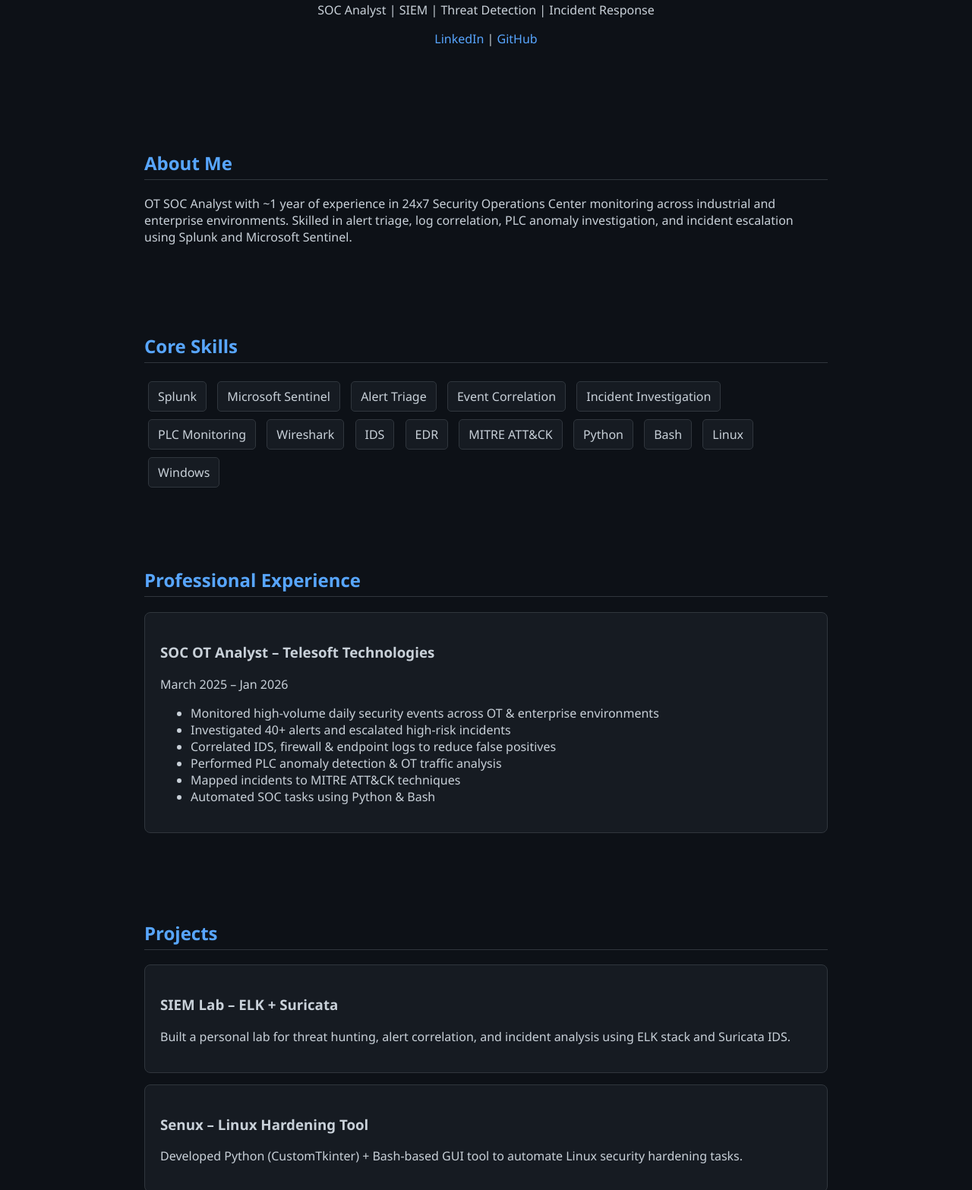
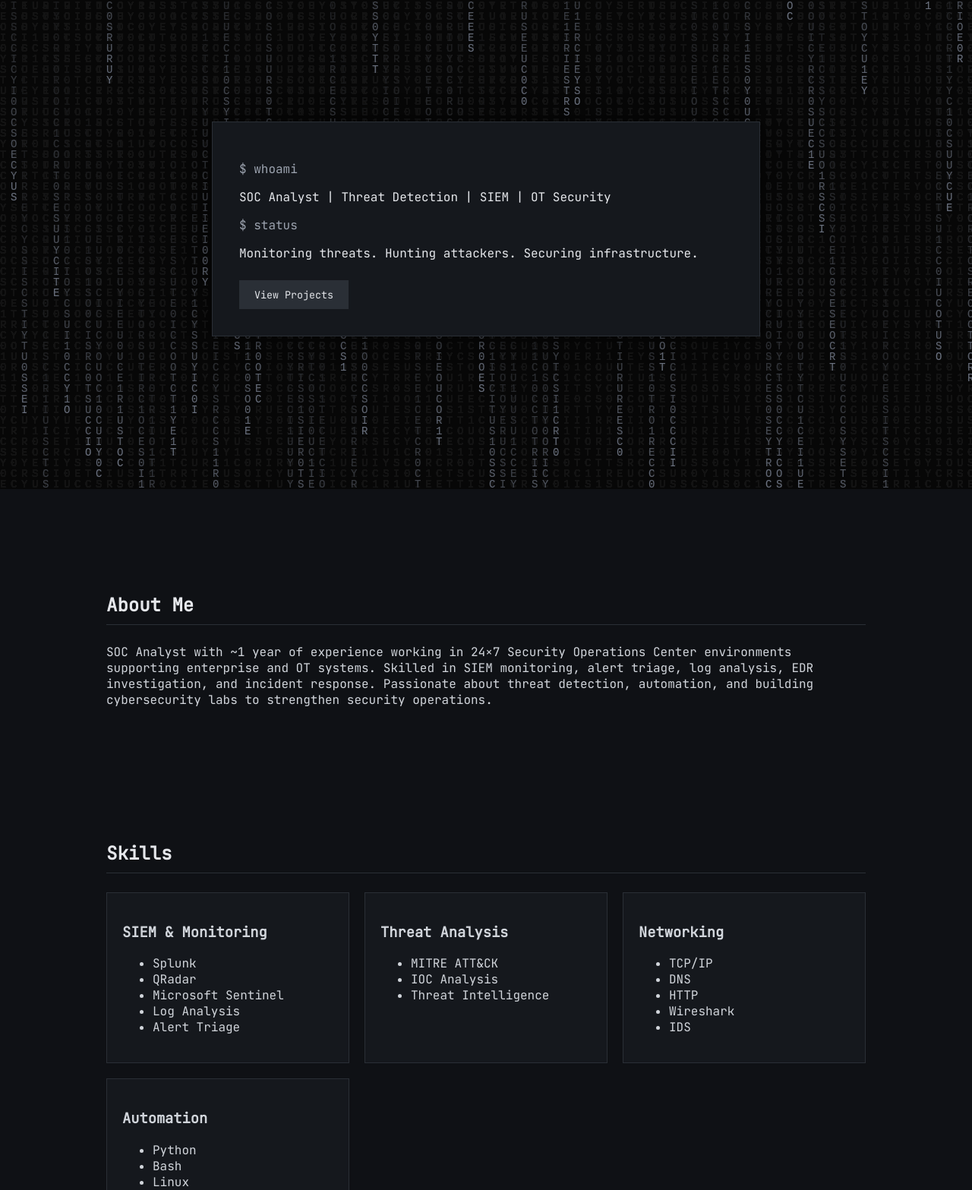
Before and after one commit to GunaseelanC/gunaseelanc.github.io, a plain HTML site: page index.html in a window 1280 px wide. Shown: the part 156-1723 px from the top of the page at 76% size. Drawn offline with Linux system fonts and the light colour scheme.

Commit message:
Update index.html

```diff
--- a/index.html
+++ b/index.html
@@ -1,169 +1,362 @@
 <!DOCTYPE html>
+
 <html lang="en">
 <head>
 <meta charset="UTF-8">
+<meta name="viewport" content="width=device-width, initial-scale=1.0">
 <title>Gunaseelan C | SOC Analyst</title>
-    <meta name="viewport" content="width=device-width, initial-scale=1.0">
+
+<link href="https://fonts.googleapis.com/css2?family=JetBrains+Mono&display=swap" rel="stylesheet">
 
 <style>
-        body {
-            margin: 0;
-            font-family: 'Segoe UI', sans-serif;
-            background-color: #0d1117;
-            color: #c9d1d9;
+
+body{
+background:#0f1115;
+color:#d1d5db;
+font-family:'JetBrains Mono', monospace;
+margin:0;
+scroll-behavior:smooth;
 }
 
-        header {
-            text-align: center;
-            padding: 60px 20px;
+/* HEADER */
+
+header{
+display:flex;
+justify-content:space-between;
+align-items:center;
+padding:20px 40px;
+border-bottom:1px solid #2a2f36;
+background:#111418;
 }
 
-        h1 {
-            font-size: 40px;
-            color: #58a6ff;
-            margin-bottom: 10px;
+.logo{
+font-size:20px;
+font-weight:600;
+color:#e5e7eb;
 }
 
-        h2 {
-            color: #58a6ff;
-            border-bottom: 1px solid #30363d;
-            padding-bottom: 5px;
+nav a{
+color:#9ca3af;
+margin-left:25px;
+text-decoration:none;
+font-size:14px;
 }
 
-        section {
-            max-width: 900px;
-            margin: auto;
-            padding: 40px 20px;
+nav a:hover{
+color:#e5e7eb;
 }
 
-        .skills span {
-            display: inline-block;
-            background: #161b22;
-            padding: 8px 12px;
-            margin: 5px;
-            border-radius: 5px;
-            border: 1px solid #30363d;
+/* HERO */
+
+.hero{
+height:80vh;
+display:flex;
+justify-content:center;
+align-items:center;
+text-align:left;
 }
 
-        .card {
-            background: #161b22;
-            padding: 20px;
-            margin: 15px 0;
-            border-radius: 8px;
-            border: 1px solid #30363d;
+.terminal{
+border:1px solid #2a2f36;
+padding:35px;
+width:650px;
+background:#15181d;
+box-shadow:0 0 25px rgba(0,0,0,0.6);
 }
 
-        a {
-            color: #58a6ff;
-            text-decoration: none;
+.cmd{
+color:#9ca3af;
 }
 
-        footer {
-            text-align: center;
-            padding: 20px;
-            border-top: 1px solid #30363d;
+.output{
+color:#e5e7eb;
+margin-bottom:10px;
 }
 
-        button {
-            background: #238636;
-            border: none;
-            padding: 10px 15px;
-            color: white;
-            border-radius: 5px;
-            cursor: pointer;
+button{
+margin-top:15px;
+padding:10px 20px;
+background:#2a2f36;
+border:none;
+color:#e5e7eb;
+cursor:pointer;
+font-family:'JetBrains Mono', monospace;
 }
 
-        button:hover {
-            background: #2ea043;
+button:hover{
+background:#3a4048;
 }
+
+/* SECTIONS */
+
+section{
+padding:70px 40px;
+max-width:1000px;
+margin:auto;
+}
+
+h2{
+border-bottom:1px solid #2a2f36;
+padding-bottom:10px;
+margin-bottom:25px;
+color:#e5e7eb;
+}
+
+/* SKILLS */
+
+.skills-grid{
+display:grid;
+grid-template-columns:repeat(auto-fit,minmax(250px,1fr));
+gap:20px;
+}
+
+.card{
+border:1px solid #2a2f36;
+padding:20px;
+background:#15181d;
+transition:0.3s;
+}
+
+.card:hover{
+border-color:#4b5563;
+}
+
+/* PROJECTS */
+
+.project{
+border:1px solid #2a2f36;
+padding:20px;
+background:#15181d;
+margin-top:20px;
+transition:0.3s;
+}
+
+.project:hover{
+border-color:#4b5563;
+}
+
+/* CONTACT */
+
+#contact p{
+margin:10px 0;
+color:#9ca3af;
+}
+
+/* FOOTER */
+
+footer{
+text-align:center;
+padding:20px;
+border-top:1px solid #2a2f36;
+margin-top:40px;
+background:#111418;
+color:#6b7280;
+}
+
+/* MATRIX BACKGROUND */
+
+canvas{
+position:fixed;
+top:0;
+left:0;
+z-index:-1;
+}
+
 </style>
+
 </head>
 
 <body>
 
+<canvas id="matrix"></canvas>
+
 <header>
-    <h1>Gunaseelan C</h1>
-    <p>SOC Analyst | SIEM | Threat Detection | Incident Response</p>
-    <p>
-        <a href="https://linkedin.com/in/gunaseelan-cyber" target="_blank">LinkedIn</a> |
-        <a href="https://github.com/GunaseelanC" target="_blank">GitHub</a>
-    </p>
+
+<div class="logo">Gunaseelan C</div>
+
+<nav>
+<a href="#about">About</a>
+<a href="#skills">Skills</a>
+<a href="#projects">Projects</a>
+<a href="#contact">Contact</a>
+</nav>
+
 </header>
 
-<section>
-    <h2>About Me</h2>
-    <p>
-        OT SOC Analyst with ~1 year of experience in 24x7 Security Operations Center monitoring across
-        industrial and enterprise environments. Skilled in alert triage, log correlation, PLC anomaly investigation,
-        and incident escalation using Splunk and Microsoft Sentinel.
-    </p>
+<section class="hero">
+
+<div class="terminal">
+
+<p class="cmd">$ whoami</p>
+<p class="output">SOC Analyst | Threat Detection | SIEM | OT Security</p>
+
+<p class="cmd">$ status</p>
+<p class="output">Monitoring threats. Hunting attackers. Securing infrastructure.</p>
+
+<button onclick="scrollToProjects()">View Projects</button>
+
+</div>
+
 </section>
 
-<section>
-    <h2>Core Skills</h2>
-    <div class="skills">
-        <span>Splunk</span>
-        <span>Microsoft Sentinel</span>
-        <span>Alert Triage</span>
-        <span>Event Correlation</span>
-        <span>Incident Investigation</span>
-        <span>PLC Monitoring</span>
-        <span>Wireshark</span>
-        <span>IDS</span>
-        <span>EDR</span>
-        <span>MITRE ATT&CK</span>
-        <span>Python</span>
-        <span>Bash</span>
-        <span>Linux</span>
-        <span>Windows</span>
-    </div>
+<section id="about">
+
+<h2>About Me</h2>
+
+<p>
+SOC Analyst with ~1 year of experience working in 24×7 Security Operations Center environments supporting enterprise and OT systems.
+Skilled in SIEM monitoring, alert triage, log analysis, EDR investigation, and incident response.
+Passionate about threat detection, automation, and building cybersecurity labs to strengthen security operations.
+</p>
+
 </section>
 
-<section>
-    <h2>Professional Experience</h2>
-    <div class="card">
-        <h3>SOC OT Analyst – Telesoft Technologies</h3>
-        <p>March 2025 – Jan 2026</p>
-        <ul>
-            <li>Monitored high-volume daily security events across OT & enterprise environments</li>
-            <li>Investigated 40+ alerts and escalated high-risk incidents</li>
-            <li>Correlated IDS, firewall & endpoint logs to reduce false positives</li>
-            <li>Performed PLC anomaly detection & OT traffic analysis</li>
-            <li>Mapped incidents to MITRE ATT&CK techniques</li>
-            <li>Automated SOC tasks using Python & Bash</li>
-        </ul>
-    </div>
-</section>
+<section id="skills">
 
-<section>
-    <h2>Projects</h2>
+<h2>Skills</h2>
+
+<div class="skills-grid">
 
 <div class="card">
-        <h3>SIEM Lab – ELK + Suricata</h3>
-        <p>
-            Built a personal lab for threat hunting, alert correlation, and incident analysis
-            using ELK stack and Suricata IDS.
-        </p>
+<h3>SIEM & Monitoring</h3>
+<ul>
+<li>Splunk</li>
+<li>QRadar</li>
+<li>Microsoft Sentinel</li>
+<li>Log Analysis</li>
+<li>Alert Triage</li>
+</ul>
 </div>
 
 <div class="card">
-        <h3>Senux – Linux Hardening Tool</h3>
-        <p>
-            Developed Python (CustomTkinter) + Bash-based GUI tool to automate Linux
-            security hardening tasks.
-        </p>
+<h3>Threat Analysis</h3>
+<ul>
+<li>MITRE ATT&CK</li>
+<li>IOC Analysis</li>
+<li>Threat Intelligence</li>
+</ul>
 </div>
+
+<div class="card">
+<h3>Networking</h3>
+<ul>
+<li>TCP/IP</li>
+<li>DNS</li>
+<li>HTTP</li>
+<li>Wireshark</li>
+<li>IDS</li>
+</ul>
+</div>
+
+<div class="card">
+<h3>Automation</h3>
+<ul>
+<li>Python</li>
+<li>Bash</li>
+<li>Linux</li>
+</ul>
+</div>
+
+</div>
+
 </section>
 
-<section>
+<section id="projects">
+
+<h2>Projects</h2>
+
+<div class="project">
+
+<h3>SIEM Lab (ELK + Suricata)</h3>
+
+<p>
+Built a personal SOC lab to simulate real-world threat detection using ELK Stack and Suricata IDS.
+Performed log correlation, alert investigation, and threat hunting.
+</p>
+
+</div>
+
+<div class="project">
+
+<h3>Senux – Linux Hardening Tool</h3>
+
+<p>
+Developed a GUI-based Linux hardening tool using Python, CustomTkinter, and Bash to automate security configurations and improve endpoint protection.
+</p>
+
+</div>
+
+</section>
+
+<section id="contact">
+
 <h2>Contact</h2>
+
 <p>Email: gunaseelan3864@gmail.com</p>
-    <p>Location: Coimbatore, India</p>
+<p>LinkedIn: linkedin.com/in/gunaseelan-cyber</p>
+<p>GitHub: github.com/GunaseelanC</p>
+
 </section>
 
 <footer>
-    <p>© 2026 Gunaseelan C | SOC Analyst Portfolio</p>
+
+<p>© 2026 Gunaseelan C | Cybersecurity Portfolio</p>
+
 </footer>
+
+<script>
+
+/* Smooth Scroll */
+
+function scrollToProjects(){
+document.getElementById("projects").scrollIntoView({
+behavior:"smooth"
+});
+}
+
+/* MATRIX EFFECT (GRAY) */
+
+const canvas = document.getElementById("matrix");
+const ctx = canvas.getContext("2d");
+
+canvas.height = window.innerHeight;
+canvas.width = window.innerWidth;
+
+const letters = "01SOCSECURITY";
+const fontSize = 14;
+const columns = canvas.width / fontSize;
+
+const drops = [];
+
+for(let x = 0; x < columns; x++)
+drops[x] = 1;
+
+function draw(){
+
+ctx.fillStyle = "rgba(15,17,21,0.08)";
+ctx.fillRect(0,0,canvas.width,canvas.height);
+
+ctx.fillStyle = "#6b7280";
+ctx.font = fontSize + "px monospace";
+
+for(let i = 0; i < drops.length; i++){
+
+const text = letters[Math.floor(Math.random()*letters.length)];
+
+ctx.fillText(text, i*fontSize, drops[i]*fontSize);
+
+if(drops[i]*fontSize > canvas.height && Math.random() > 0.975)
+drops[i] = 0;
+
+drops[i]++;
+
+}
+
+}
+
+setInterval(draw, 40);
+
+</script>
 
 </body>
 </html>
```
Lines whose indentation alone changed are shown as unchanged.
